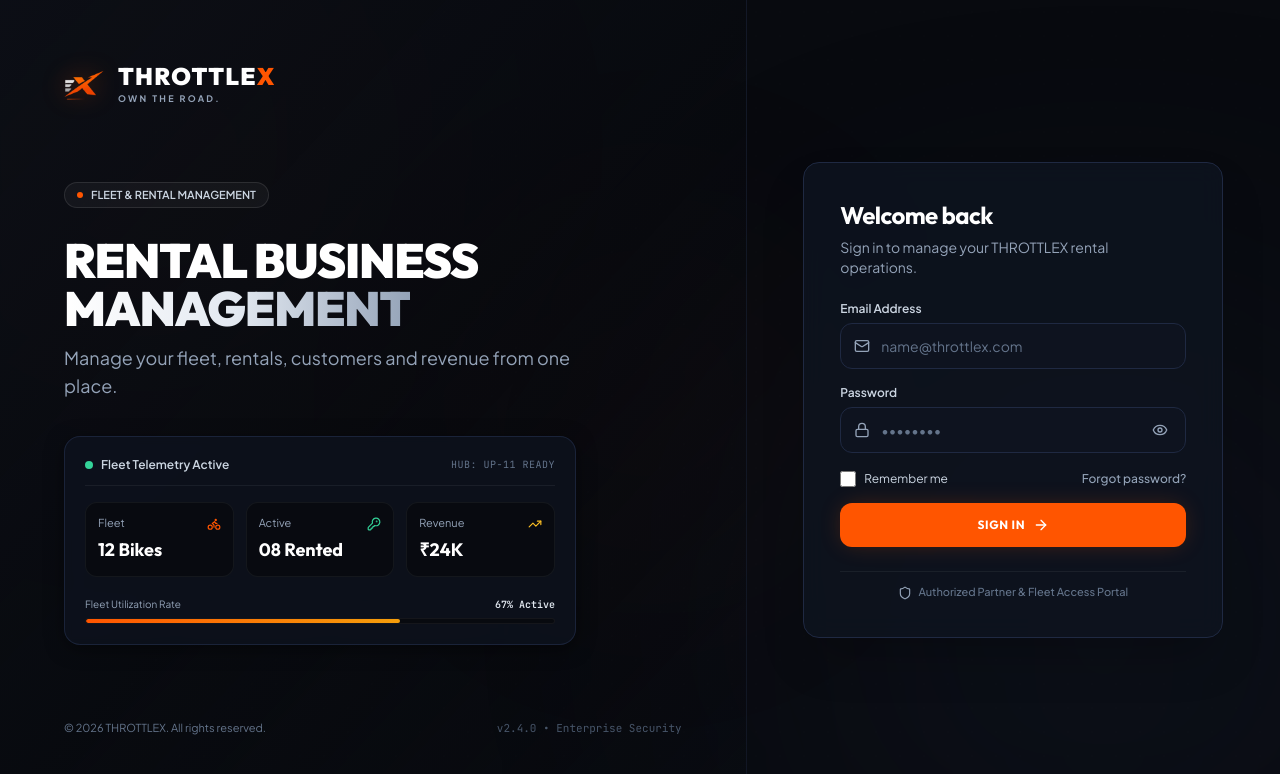
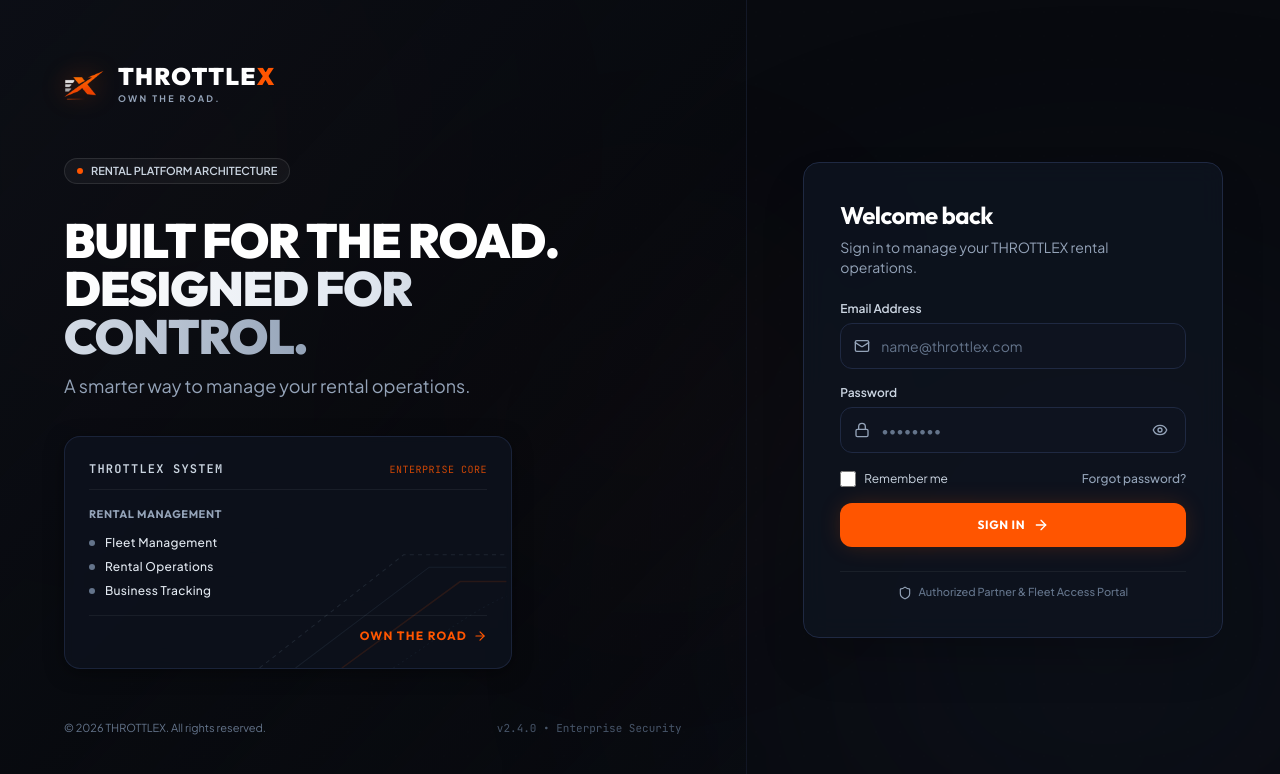
Before and after one commit to Ayushh-k/ThrottleX, a React (Vite) app in the folder client/: page / in a window 1280 px wide. Shown: the top 774 px of the page. Built offline with nearby package versions, Linux system fonts and the light colour scheme.

Commit message:
feat(ui): replace telemetry section with static brand statement and capability card

```diff
--- a/client/src/pages/Login.jsx
+++ b/client/src/pages/Login.jsx
@@ -8,9 +8,6 @@ import {
   Eye,
   EyeOff,
   Loader2,
-  Bike,
-  KeyRound,
-  TrendingUp,
   X,
   HelpCircle
 } from 'lucide-react';
@@ -106,76 +103,85 @@ export default function Login() {
             </div>
           </div>
 
-          {/* Center Showcase: Headline & Sleek Visual Dashboard Telemetry */}
-          <div className="my-auto py-8 max-w-xl space-y-7">
-            {/* Enterprise Tagline Badge */}
+          {/* Center Showcase: Brand Statement & Static Product Architecture */}
+          <div className="my-auto py-8 max-w-xl space-y-8">
+            {/* Subtle Brand Tag Badge */}
             <div className="inline-flex items-center gap-2 px-3 py-1 rounded-full bg-white/[0.04] border border-white/10 text-[11px] font-semibold text-slate-300">
-              <span className="w-1.5 h-1.5 rounded-full bg-brand-orange animate-pulse" />
-              FLEET & RENTAL MANAGEMENT
+              <span className="w-1.5 h-1.5 rounded-full bg-brand-orange" />
+              RENTAL PLATFORM ARCHITECTURE
             </div>
 
-            {/* Hero Headings */}
+            {/* Primary Brand Statement */}
             <div className="space-y-3">
               <h1 className="text-4xl xl:text-5xl font-black font-display tracking-tight text-white uppercase leading-[1.12]">
-                RENTAL BUSINESS <br />
+                BUILT FOR THE ROAD. <br />
                 <span className="text-transparent bg-clip-text bg-gradient-to-r from-white via-slate-200 to-slate-400">
-                  MANAGEMENT
+                  DESIGNED FOR CONTROL.
                 </span>
               </h1>
               <p className="text-slate-400 text-base xl:text-lg leading-relaxed max-w-lg font-normal">
-                Manage your fleet, rentals, customers and revenue from one place.
+                A smarter way to manage your rental operations.
               </p>
             </div>
 
-            {/* Subtle Dashboard-Style Preview (Visual Only, Minimal & Automotive) */}
-            <div className="pt-2">
-              <div className="bg-brand-surface/75 border border-brand-border/80 rounded-2xl p-5 shadow-card-dark backdrop-blur-sm max-w-lg space-y-4">
-                {/* Header Strip */}
-                <div className="flex items-center justify-between pb-3 border-b border-white/[0.06] text-xs">
-                  <div className="flex items-center gap-2 text-slate-300 font-semibold">
-                    <span className="w-2 h-2 rounded-full bg-emerald-400 animate-pulse" />
-                    Fleet Telemetry Active
-                  </div>
-                  <span className="text-[10px] tracking-wider uppercase font-mono text-slate-500">
-                    HUB: UP-11 READY
-                  </span>
-                </div>
+            {/* Static Visual System Card */}
+            <div className="pt-1">
+              <div className="relative bg-brand-surface/75 border border-brand-border/80 rounded-2xl p-6 shadow-card-dark backdrop-blur-sm max-w-md overflow-hidden">
+                {/* Subtle Decorative Road / Racing Lines (Purely Decorative, Minimal Automotive) */}
+                <svg
+                  className="absolute right-0 bottom-0 w-64 h-36 opacity-[0.14] pointer-events-none"
+                  viewBox="0 0 240 140"
+                  fill="none"
+                  xmlns="http://www.w3.org/2000/svg"
+                  aria-hidden="true"
+                >
+                  <path d="M 0 140 L 140 30 L 240 30" stroke="#94A3B8" strokeWidth="1" strokeDasharray="4 4" />
+                  <path d="M 35 140 L 165 42 L 240 42" stroke="#64748B" strokeWidth="1" />
+                  <path d="M 80 140 L 195 56 L 240 56" stroke="#FF5500" strokeWidth="1.5" strokeOpacity="0.85" />
+                  <path d="M 130 140 C 175 110 205 85 240 70" stroke="#475569" strokeWidth="1" strokeDasharray="2 3" />
+                </svg>
 
-                {/* 3 Metric Cards */}
-                <div className="grid grid-cols-3 gap-3">
-                  <div className="p-3 rounded-xl bg-brand-dark/80 border border-white/[0.05] space-y-1">
-                    <div className="flex items-center justify-between text-slate-400 text-[11px]">
-                      <span>Fleet</span>
-                      <Bike className="w-3.5 h-3.5 text-brand-orange" />
-                    </div>
-                    <p className="text-lg font-bold font-display text-white">12 Bikes</p>
+                {/* Card Content */}
+                <div className="relative z-10 space-y-4">
+                  {/* Top Bar: THROTTLEX SYSTEM */}
+                  <div className="flex items-center justify-between pb-3 border-b border-white/[0.06]">
+                    <span className="text-xs font-mono font-bold tracking-widest text-slate-300 uppercase">
+                      THROTTLEX SYSTEM
+                    </span>
+                    <span className="text-[10px] font-mono tracking-wider text-brand-orange/80 uppercase">
+                      ENTERPRISE CORE
+                    </span>
                   </div>
 
-                  <div className="p-3 rounded-xl bg-brand-dark/80 border border-white/[0.05] space-y-1">
-                    <div className="flex items-center justify-between text-slate-400 text-[11px]">
-                      <span>Active</span>
-                      <KeyRound className="w-3.5 h-3.5 text-emerald-400" />
+                  {/* Section Label: RENTAL MANAGEMENT */}
+                  <div className="space-y-3">
+                    <p className="text-[11px] font-bold font-display uppercase tracking-wider text-slate-400">
+                      RENTAL MANAGEMENT
+                    </p>
+
+                    {/* Static Capability Labels */}
+                    <div className="space-y-2">
+                      <div className="flex items-center gap-2.5 text-xs text-slate-200">
+                        <span className="w-1.5 h-1.5 rounded-full bg-slate-500" />
+                        <span className="font-medium tracking-wide">Fleet Management</span>
+                      </div>
+                      <div className="flex items-center gap-2.5 text-xs text-slate-200">
+                        <span className="w-1.5 h-1.5 rounded-full bg-slate-500" />
+                        <span className="font-medium tracking-wide">Rental Operations</span>
+                      </div>
+                      <div className="flex items-center gap-2.5 text-xs text-slate-200">
+                        <span className="w-1.5 h-1.5 rounded-full bg-slate-500" />
+                        <span className="font-medium tracking-wide">Business Tracking</span>
+                      </div>
                     </div>
-                    <p className="text-lg font-bold font-display text-white">08 Rented</p>
                   </div>
 
-                  <div className="p-3 rounded-xl bg-brand-dark/80 border border-white/[0.05] space-y-1">
-                    <div className="flex items-center justify-between text-slate-400 text-[11px]">
-                      <span>Revenue</span>
-                      <TrendingUp className="w-3.5 h-3.5 text-amber-400" />
+                  {/* Card Footer: OWN THE ROAD → */}
+                  <div className="pt-3 border-t border-white/[0.06] flex items-center justify-end">
+                    <div className="inline-flex items-center gap-1.5 text-xs font-bold font-display tracking-widest text-brand-orange hover:text-white transition-colors">
+                      <span>OWN THE ROAD</span>
+                      <ArrowRight className="w-3.5 h-3.5 text-brand-orange" />
                     </div>
-                    <p className="text-lg font-bold font-display text-white">₹24K</p>
-                  </div>
-                </div>
-
-                {/* Micro Progress Bar */}
-                <div className="space-y-1.5 pt-1">
-                  <div className="flex items-center justify-between text-[10px] text-slate-400">
-                    <span>Fleet Utilization Rate</span>
-                    <span className="font-semibold text-slate-200 font-mono">67% Active</span>
-                  </div>
-                  <div className="w-full h-1.5 rounded-full bg-brand-dark overflow-hidden border border-white/[0.05]">
-                    <div className="h-full bg-gradient-to-r from-brand-orange to-amber-500 rounded-full w-[67%]" />
                   </div>
                 </div>
               </div>
@@ -194,17 +200,20 @@ export default function Login() {
            ========================================================================= */}
         <div className="flex-1 lg:col-span-5 flex flex-col justify-center items-center px-4 sm:px-8 lg:px-12 py-12 relative z-20">
           {/* Mobile / Tablet Header (Visible only on < lg screens) */}
-          <div className="lg:hidden text-center mb-8 space-y-2">
+          <div className="lg:hidden text-center mb-6 space-y-1.5">
             <img
               src="/logo-x.png"
               alt="THROTTLEX"
-              className="w-14 h-14 object-contain mx-auto drop-shadow-[0_0_14px_rgba(255,85,0,0.35)]"
+              className="w-12 h-12 object-contain mx-auto drop-shadow-[0_0_14px_rgba(255,85,0,0.35)]"
             />
-            <div className="text-3xl font-black font-display tracking-wider text-white">
+            <div className="text-2xl font-black font-display tracking-wider text-white">
               THROTTLE<span className="text-brand-orange">X</span>
             </div>
             <p className="text-[10px] tracking-[0.25em] text-slate-400 font-bold uppercase">
               OWN THE ROAD.
+            </p>
+            <p className="text-[11px] text-slate-400 font-normal pt-0.5">
+              A smarter way to manage your rental operations.
             </p>
           </div>
 
```
